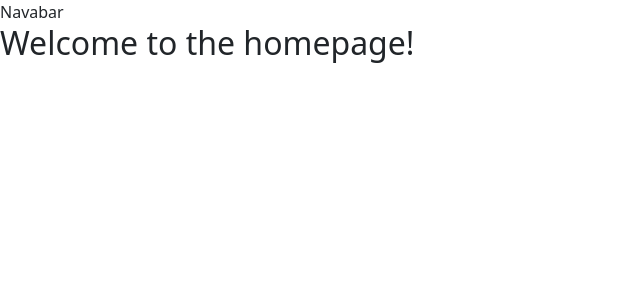
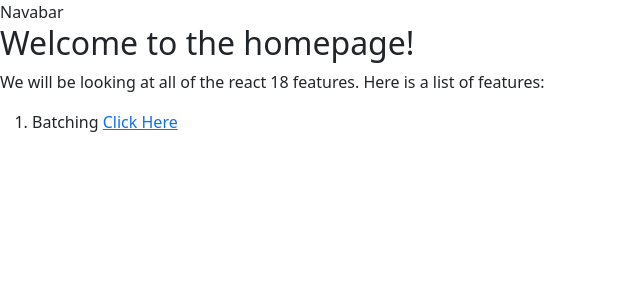
Before and after one commit to ModusCreateOrg/engineering-experiments, a JavaScript app in the folder react-18-features/: page / in a window 1280 px wide. Shown: the top 300 px of the page, without its empty margins (0-640 px from the left). Built offline with nearby package versions, Linux system fonts and the light colour scheme.

Commit message:
add batching page

```diff
--- a/react-18-features/src/App.js
+++ b/react-18-features/src/App.js
@@ -1,6 +1,7 @@
 import {Routes, Route} from 'react-router-dom'
 import Home from 'pages/Home'
 import Navbar from 'components/Navbar'
+import Batching from 'pages/Batching'
 
 const App = () => (
   <div>
@@ -8,6 +9,7 @@
 
     <Routes>
       <Route path="/" element={<Home />} />
+      <Route path="/Batching" element={<Batching />} />
     </Routes>
   </div>
 )
--- /dev/null
+++ b/react-18-features/src/pages/Batching.js
@@ -0,0 +1,9 @@
+const Batching = () => (
+  <>
+    <main>
+      <h2>Batching</h2>
+    </main>
+  </>
+)
+
+export default Batching
--- a/react-18-features/src/pages/Home.js
+++ b/react-18-features/src/pages/Home.js
@@ -1,7 +1,19 @@
+import {Link} from 'react-router-dom'
+
 const Home = () => (
   <>
     <main>
       <h2>Welcome to the homepage!</h2>
+      <p>
+        We will be looking at all of the react 18 features. Here is a list of
+        features:
+      </p>
+
+      <ol>
+        <li>
+          Batching <Link to="/batching">Click Here</Link>
+        </li>
+      </ol>
     </main>
   </>
 )
```
